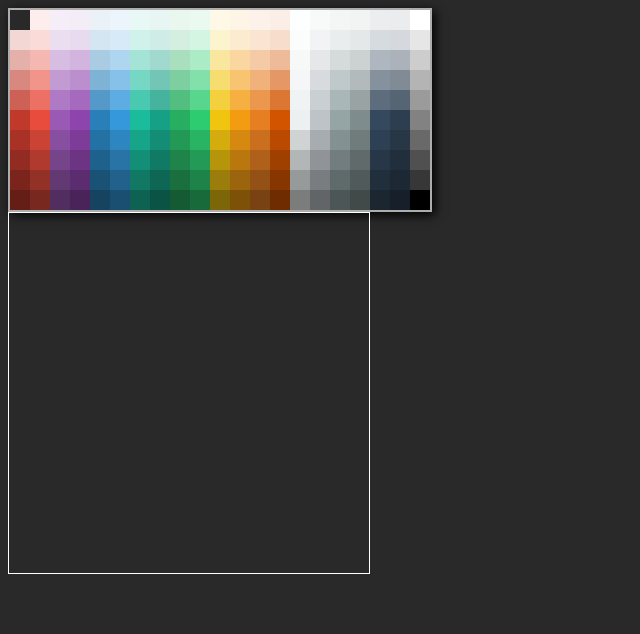
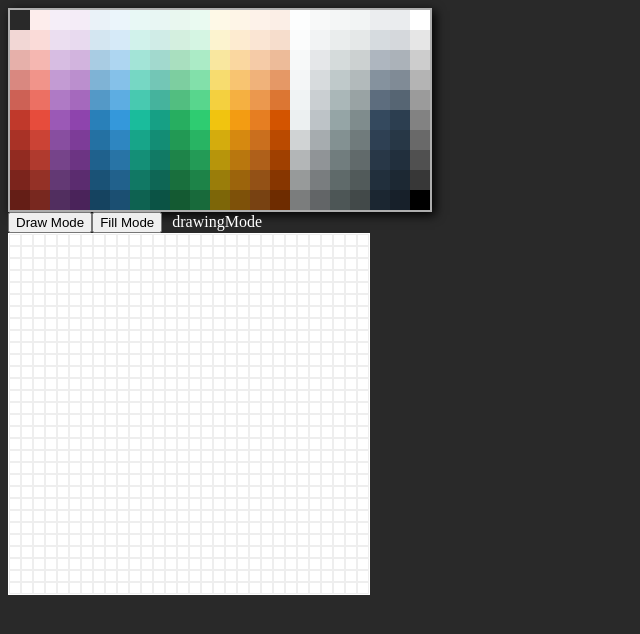
Before and after one commit to kbetker/mycodepen, a React (Create React App) app: page / in a window 1280 px wide. Shown: the top 634 px of the page, without its empty margins (0-640 px from the left). Built offline with nearby package versions, Linux system fonts and the light colour scheme.

Commit message:
need to refactor for React

```diff
--- a/src/components/Colors/Colors.js
+++ b/src/components/Colors/Colors.js
@@ -285,7 +285,7 @@ function Colors(){
               <div className="color" onClick={(e) => dispatch(dispatchSelectedColor(e.target.id))} style={{backgroundColor: "#696969"}} id="#273746"></div>
               <div className="color" onClick={(e) => dispatch(dispatchSelectedColor(e.target.id))} style={{backgroundColor: "#505050"}} id="#212f3d"></div>
               <div className="color" onClick={(e) => dispatch(dispatchSelectedColor(e.target.id))} style={{backgroundColor: "#373737"}} id="#1c2833"></div>
-              <div className="color" onClick={(e) => dispatch(dispatchSelectedColor(e.target.id))} style={{backgroundColor: "#000000"}} id="#17202a"></div>
+              <div className="color" onClick={(e) => dispatch(dispatchSelectedColor(e.target.id))} style={{backgroundColor: "#000000"}} id="#000000"></div>
         </div>
 
     </div>
--- a/src/components/PixelCanvas/PixelCanvas.css
+++ b/src/components/PixelCanvas/PixelCanvas.css
@@ -9,12 +9,12 @@
     cursor:none;
 }
 
-/* .pixel{ */
+.pixel{
     /* width: 20px;
     height: 20px; */
-    /* box-sizing: border-box; */
-    /* border: solid 1px rgba(252, 252, 252, 0.062); */
-/* } */
+    box-sizing: border-box;
+    border: solid 1px rgba(128, 128, 128, 0.137);
+}
 .pixel:hover{
     background-color: white;
     filter: invert();
--- a/src/components/PixelCanvas/PixelCanvas.js
+++ b/src/components/PixelCanvas/PixelCanvas.js
@@ -1,4 +1,4 @@
-import React, { useEffect, useRef } from "react"
+import React, { useEffect, useRef, useState } from "react"
 import { useDispatch, useSelector } from "react-redux"
 import { dispatchSelectedColor } from "../../store/pixelDrawing"
 import "./PixelCanvas.css"
@@ -8,7 +8,8 @@ function PixelCanvas() {
     const selectedColor =  useSelector(state => state.pixelDrawing.selectedColor)
     const isMouseDown = useRef(false)
     const colorArray = useRef([])
-    const arrayBg = "rgba(0, 0, 0, 0,)"
+    const editMode = useRef("drawingMode")
+    const arrayBg = "rgb(255, 255, 255)"
     const pixel = 12
     const rows = 30
     const columns = 30
@@ -24,26 +25,40 @@ function PixelCanvas() {
         }
         colorArray.current = initArray()
         dispatch(dispatchSelectedColor("#000000"))
+        console.log(colorArray.current)
     }, [])
 
 
-    // changes the background color
+    function fillFunc(row, column, divBgColor){
+       console.log(colorArray.current[row][column])
+
+    }
+
+
+    // changes the background color Drawing Mode
     useEffect(() => {
         let pixels = document.querySelectorAll(`.pixel`)
 
         for (let i = 0; i < pixels.length; i++) {
             let arr = pixels[i].id.split("-")
-
-            pixels[i].addEventListener("mouseover", (e) => {
-                if (isMouseDown.current) {
-                    colorArray.current[arr[0]][arr[1]] = selectedColor
-                    pixels[i].style.backgroundColor = `${colorArray.current[arr[0]][arr[1]]}`
-                }
-            })
+            // console.log(arr[0], "-", arr[1])
+            // pixels[i].addEventListener("mouseover", (e) => {
+            //     if (isMouseDown.current && editMode.current === "drawingMode") {
+            //         colorArray.current[arr[0]][arr[1]] = selectedColor
+            //         pixels[i].style.backgroundColor = `${colorArray.current[arr[0]][arr[1]]}`
+            //     }
+            // })
 
             pixels[i].addEventListener("mousedown", (e) => {
+                e.stopPropagation()
+                if(editMode.current === "drawingMode"){
                 colorArray.current[arr[0]][arr[1]] = selectedColor
                 pixels[i].style.backgroundColor = `${colorArray.current[arr[0]][arr[1]]}`
+                console.log(colorArray.current)
+                } else if (editMode.current === "fillMode"){
+                    let id = e.target.id.split("-")
+                    fillFunc(id[0], id[1], e.target.style.backgroundColor)
+                }
             })
         }
     }, [selectedColor, colorArray])
@@ -56,6 +71,9 @@ function PixelCanvas() {
     }, [isMouseDown])
 
 
+
+
+
     //DON'T DELETE - this will allow you to continue editing a saved picture
     // useEffect(() => {
     //     let pixelBg = document.querySelectorAll(`.pixel`)
@@ -66,6 +84,12 @@ function PixelCanvas() {
     // }, [])
 
     return (
+        <>
+        <div className="editButtons">
+            <button onClick={() => editMode.current = 'drawingMode'}>Draw Mode</button>
+            <button onClick={() => editMode.current = 'fillMode'}>Fill Mode</button>
+            <span style={{color: "white", marginLeft: "10px"}}>{editMode.current}</span>
+        </div>
         <div
             className="canvas"
             style={{
@@ -81,13 +105,15 @@ function PixelCanvas() {
                         key={`key-${i}-${j}`}
                         style={{
                             height: `${pixel}px`,
-                            width: `${pixel}px`
+                            width: `${pixel}px`,
+                            backgroundColor: "rgb(255, 255, 255)"
                         }}>
 
                     </div>
                 )
             )}
         </div>
+        </>
     )
 }
 
```
